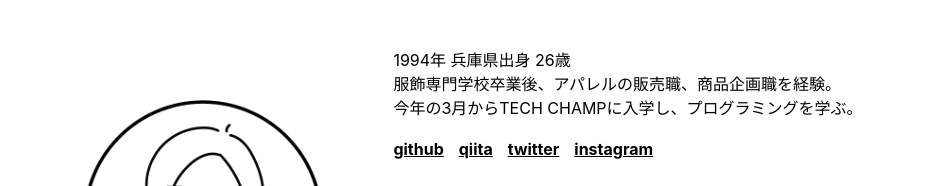
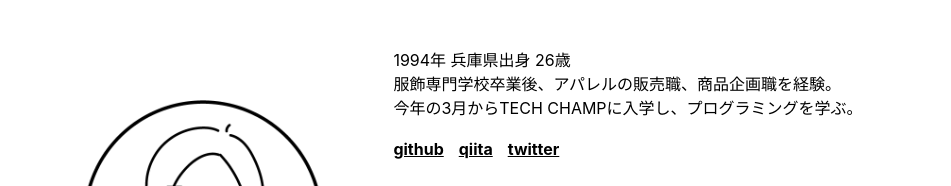
Before and after one commit to iba83/portfolio, a plain HTML site: page index.html in a window 1280 px wide. Shown: the part 980-1166 px from the top of the page, without its empty margins (167-1118 px from the left). Drawn offline with nearby package versions, Linux system fonts and the light colour scheme.

Commit message:
Update index.html

```diff
--- a/index.html
+++ b/index.html
@@ -36,7 +36,6 @@
         <a href="https://github.com/iba83" class="link github">github</a>
         <a href="https://qiita.com/tomo_8326" class="link qiita">qiita</a>
         <a href="https://twitter.com/tomo_8326" class="link twitter">twitter</a>
-        <a href="https://www.instagram.com/mok_888/" class="link insta">instagram</a>
       </div>
       <div class="skill">
         <div class="type">
```
